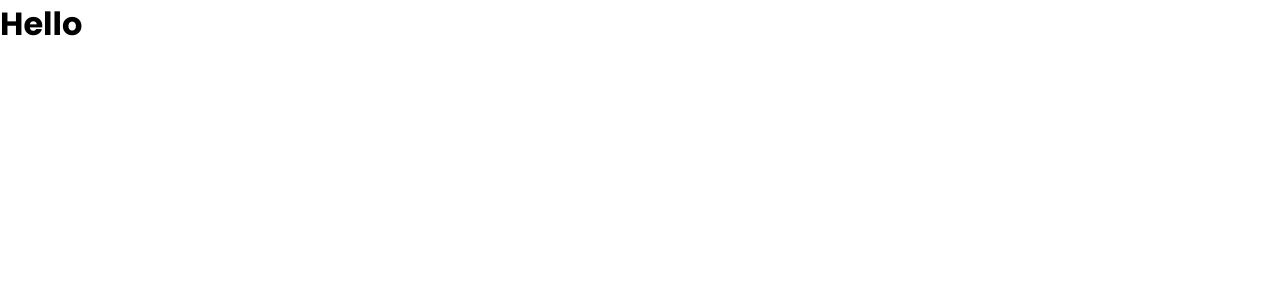
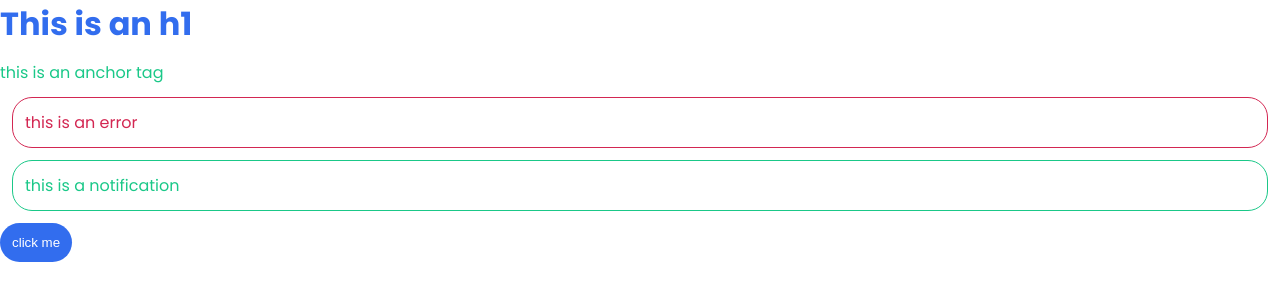
Before and after one commit to Daria-Khrushch/sass-tutorial, a website: page index.html in a window 1280 px wide. Drawn offline with Linux system fonts and the light colour scheme.

Commit message:
lesson 3

```diff
--- a/index.html
+++ b/index.html
@@ -8,6 +8,10 @@
     <title>Document</title>
 </head>
 <body>
-    <h1>Hello</h1>
+    <h1>This is an h1</h1>
+    <a href="#">this is an anchor tag</a>
+    <p class="error">this is an error</p>
+    <p class="notification">this is a notification</p>
+    <button>click me</button>
 </body>
 </html>
--- a/index.scss
+++ b/index.scss
@@ -28,8 +28,57 @@ img {
   max-width: 100%;
 }
 
-h1{
-    a{
+h1 {
+  a {
     color: red;
   }
 }
+
+// theme colors
+$primary: #326dee;
+$secondary: #1ac888;
+$error: #d32752;
+$info: #f6c31c;
+
+// spacing
+$base-padding: 0.75rem;
+$base-margin: 0.75rem;
+
+// borders
+$base-border-thickness: 1px;
+$base-border-radius: 20px;
+
+h1 {
+  color: $primary;
+  margin-bottom: $base-margin;
+}
+
+a {
+  color: $secondary;
+}
+button {
+  color: white;
+  border: 0;
+  background: $primary;
+  border-radius: $base-border-radius;
+  padding: $base-padding;
+}
+
+.error {
+  color: $error;
+  border-color: $error;
+  border-style: solid;
+  margin: $base-margin;
+  padding: $base-padding;
+  border-radius: $base-border-radius;
+  border-width: $base-border-thickness;
+}
+.notification {
+  color: $secondary;
+  border-color: $secondary;
+  border-style: solid;
+  margin: $base-margin;
+  padding: $base-padding;
+  border-radius: $base-border-radius;
+  border-width: $base-border-thickness;
+}
```
Also changed, not shown: css/index.css, index.css, 1 other file. Lines whose indentation alone changed are shown as unchanged.
